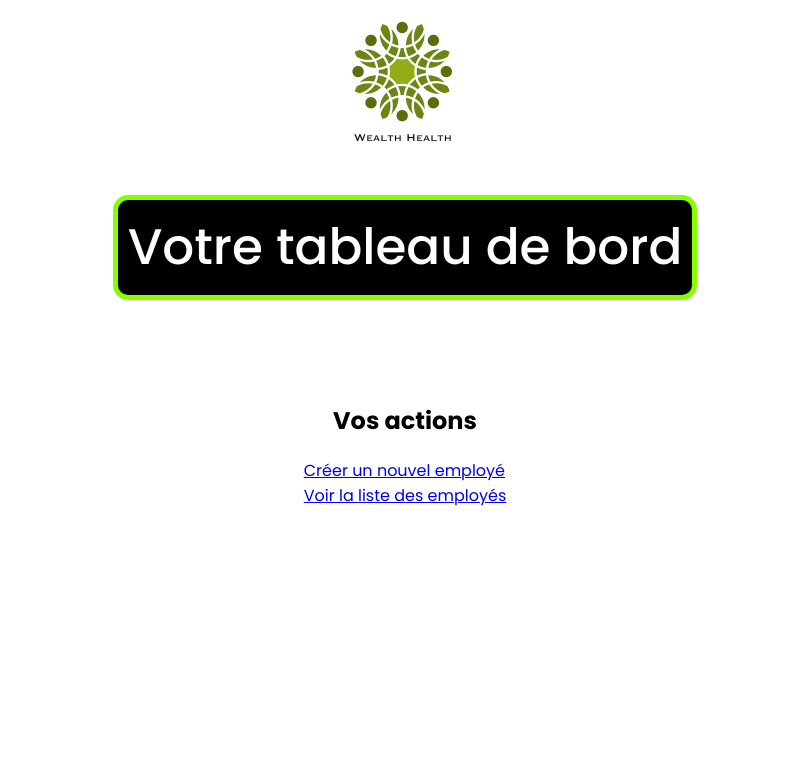
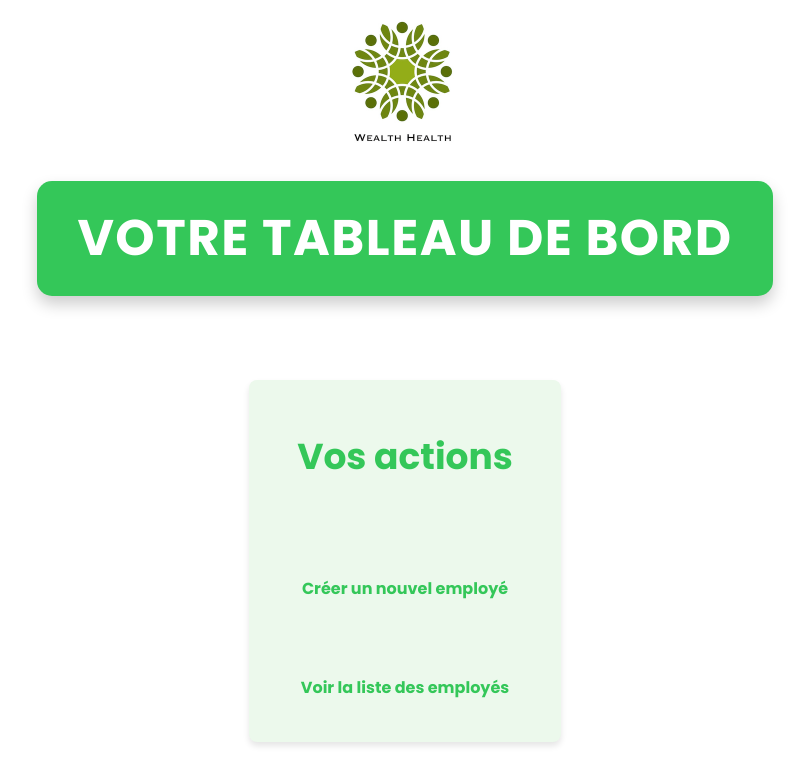
Before and after one commit to VicoD3X/Final_RP14, a React (Vite) app: page /dashboard in a window 1280 px wide. Shown: the top 784 px of the page, without its empty margins (235-1044 px from the left). Built offline with nearby package versions, Linux system fonts and the light colour scheme.

Commit message:
CSS - style V2
- refont integrale du css concernant le formulaire & la page dashboard en suivant les couleurs du logo
- mise en place de transition-group via NPM
- correctif des classes et des select pour suivre les modifs css

```diff
--- a/package.json
+++ b/package.json
@@ -16,7 +16,8 @@
     "react-data-table-component": "^7.6.2",
     "react-dom": "^18.2.0",
     "react-redux": "^9.1.1",
-    "react-router-dom": "^6.22.3"
+    "react-router-dom": "^6.22.3",
+    "react-transition-group": "^4.4.5"
   },
   "devDependencies": {
     "@types/react": "^18.2.66",
--- a/src/App.css
+++ b/src/App.css
@@ -6,23 +6,164 @@ body {
     background-color: rgba(255, 255, 255, 0.594);
 }
 
+/* DASHBOARD CSS PAGE  */
+
 .DashH1 {
     font-size: 50px;
-    font-weight: 500;
-    color: rgb(255, 255, 255);
-    border: 5px solid rgb(132, 255, 0);
-    background-color: rgb(0, 0, 0);
+    font-weight: bold;
+    color: #FFFFFF;
+    background-color: #34C759;
+    border: none;
     border-radius: 15px;
-    padding: 10px;
+    padding: 20px 40px;
     display: inline-block;
+    box-shadow: 0 8px 16px rgba(0, 0, 0, 0.2);
+    text-align: center;
+    text-transform: uppercase;
+    letter-spacing: 1.5px;
+    margin-top: 20px;
 }
+
 
 .DashAction {
     margin-top: 50px;
     display: flex;
     flex-direction: column;
     align-items: center;
+    font-size: x-large;
+    text-align: center;
+    color: #34C759;
+    /* Vert moderne pour le texte */
+    font-weight: bold;
+    padding: 20px;
+    background-color: #ECF9EC;
+    /* Arrière-plan vert clair pour un contraste doux */
+    border-radius: 8px;
+    box-shadow: 0 4px 6px rgba(0, 0, 0, 0.1);
 }
+
+.DashLinkContainer {
+    margin: 10px;
+    text-align: center;
+    margin-top: 50px;
+}
+
+.DashLink {
+    text-decoration: none;
+    color: #34C759;
+    /* Vert moderne pour les liens */
+    font-weight: bold;
+    font-size: 16px;
+    transition: color 0.3s ease, transform 0.3s ease;
+    display: inline-block;
+    padding: 10px 20px;
+    border: 2px solid transparent;
+}
+
+.DashLink:hover {
+    color: #FFFFFF;
+    background-color: #34C759;
+    border-radius: 8px;
+    transform: translateY(-2px);
+}
+
+.DashLink:focus {
+    outline: none;
+    border-color: #34C759;
+}
+
+.DashLink:active {
+    transform: translateY(1px);
+}
+
+
+
+
+
+
+/* FORMULAIRE CSS  */
+
+
+
+.FormSuperContainer {
+    display: flex;
+    flex-direction: column;
+    width: 100%;
+    align-items: center;
+    padding: 20px;
+    box-sizing: border-box;
+}
+
+.FormTitle {
+    font-size: 40px;
+    font-weight: bold;
+    color: #FFFFFF;
+    background-color: #34C759;
+    padding: 15px 30px;
+    display: block;
+    width: 100%;
+    text-align: center;
+    text-transform: uppercase;
+    letter-spacing: 1px;
+    margin-top: 10px;
+    box-shadow: 0 4px 8px rgba(0, 0, 0, 0.1);
+}
+
+.FormContainer {
+    background-color: #ECF9EC;
+    padding: 15px;
+    border-radius: 10px;
+    box-shadow: 0 2px 4px rgba(0, 0, 0, 0.1);
+    width: 100%;
+    max-width: 700px;
+    margin: 20px 0;
+}
+
+.FormLabel {
+    font-weight: bold;
+    margin-bottom: 5px;
+    color: #2C662D;
+}
+
+.FormInput,
+.FormSelect {
+    width: 100%;
+    padding: 8px;
+    border-radius: 5px;
+    border: 1px solid #34C759;
+    box-sizing: border-box;
+}
+
+.FormInput:focus,
+.FormSelect:focus {
+    outline: none;
+    border-color: #1A472A;
+}
+
+
+.FormButton {
+    background-color: #34C759;
+    color: white;
+    padding: 10px 20px;
+    font-size: 16px;
+    border: none;
+    border-radius: 5px;
+    cursor: pointer;
+    transition: background-color 0.3s;
+    width: auto;
+    align-self: center;
+    margin-top: 15px;
+}
+
+.FormButton:hover {
+    background-color: #2C662D;
+}
+
+
+
+
+
+
 
 
 .title {
--- a/src/components/EmployeeForm.jsx
+++ b/src/components/EmployeeForm.jsx
@@ -51,10 +51,12 @@ function EmployeeForm() {
 
     return (
         <>
-        <form onSubmit={handleSubmit}>
+
+            <form onSubmit={handleSubmit} className="FormContainer">
                 <div>
-                <label>Prénom:</label>
+                    <label className="FormLabel">Prénom:</label>
                     <input
+                        className="FormInput"
                         type="text"
                         name="firstName"
                         value={employee.firstName}
@@ -65,8 +67,9 @@ function EmployeeForm() {
                     />
                 </div>
                 <div>
-                <label>Nom:</label>
+                    <label className="FormLabel">Nom:</label>
                     <input
+                        className="FormInput"
                         type="text"
                         name="lastName"
                         value={employee.lastName}
@@ -77,8 +80,9 @@ function EmployeeForm() {
                     />
                 </div>
                 <div>
-                <label>Date de naissance:</label>
+                    <label className="FormLabel">Date de naissance:</label>
                     <input
+                        className="FormInput"
                         type="date"
                         name="birthDate"
                         value={employee.birthDate}
@@ -87,8 +91,9 @@ function EmployeeForm() {
                     />
                 </div>
                 <div>
-                <label>Date de début:</label>
+                    <label className="FormLabel">Date de début:</label>
                     <input
+                        className="FormInput"
                         type="date"
                         name="startDate"
                         value={employee.startDate}
@@ -97,8 +102,9 @@ function EmployeeForm() {
                     />
                 </div>
                 <div>
-                <label>Rue:</label>
+                    <label className="FormLabel">Rue:</label>
                     <input
+                        className="FormInput"
                         type="text"
                         name="street"
                         value={employee.street}
@@ -109,8 +115,9 @@ function EmployeeForm() {
                     />
                 </div>
                 <div>
-                <label>Ville:</label>
+                    <label className="FormLabel">Ville:</label>
                     <input
+                        className="FormInput"
                         type="text"
                         name="city"
                         value={employee.city}
@@ -121,8 +128,9 @@ function EmployeeForm() {
                     />
                 </div>
                 <div>
-                <label>État:</label>
+                    <label className="FormLabel">État:</label>
                     <input
+                        className="FormInput"
                         type="text"
                         name="state"
                         value={employee.state}
@@ -133,8 +141,9 @@ function EmployeeForm() {
                     />
                 </div>
                 <div>
-                <label>Code postal:</label>
+                    <label className="FormLabel">Code postal:</label>
                     <input
+                        className="FormInput"
                         type="text"
                         name="zipCode"
                         value={employee.zipCode}
@@ -145,12 +154,14 @@ function EmployeeForm() {
                     />
                 </div>
                 <div>
-                <label>Département:</label>
+                    <label className="FormLabel">Département:</label>
+                    <div class="FormSelectContainer">
                         <select
                             name="department"
                             value={employee.department}
                             onChange={handleChange}
                             required
+                            className="FormSelect"
                         >
                             <option value="">Sélectionner</option>
                             <option value="Marketing">Marketing</option>
@@ -159,7 +170,8 @@ function EmployeeForm() {
                             <option value="RH">RH</option>
                         </select>
                     </div>
-            <button type="submit">Enregistrer</button>
+                </div>
+                <button type="submit" className="FormButton">Enregistrer</button>
             </form>
             <Popup
                 isOpen={showPopup}
--- a/src/pages/Dashboard.jsx
+++ b/src/pages/Dashboard.jsx
@@ -7,18 +7,18 @@ function Dashboard() {
   return (
     <div className="container">
       <div>
-      <img src={logo} alt="Logo de l'entreprise" />
+        <img src={logo} alt="Logo de l'entreprise" />
       </div>
 
       <h1 className='DashH1'>Votre tableau de bord</h1>
       <div className='DashAction'>
         <h2>Vos actions</h2>
         <div className="actions">
-          <div>
-            <Link to="/dashboard/FormEmployee">Créer un nouvel employé</Link>
+          <div className="DashLinkContainer">
+            <Link to="/dashboard/FormEmployee" className="DashLink">Créer un nouvel employé</Link>
           </div>
-          <div>
-            <Link to="/dashboard/MyEmployee">Voir la liste des employés</Link>
+          <div className="DashLinkContainer">
+            <Link to="/dashboard/MyEmployee" className="DashLink">Voir la liste des employés</Link>
           </div>
         </div>
       </div>
--- a/src/pages/FormEmployee.jsx
+++ b/src/pages/FormEmployee.jsx
@@ -2,8 +2,13 @@ import EmployeeForm from "../components/EmployeeForm";
 
 function FormEmployee() {
     return (
-        <EmployeeForm/>
+        <>
+            <div className="FormSuperContainer">
+                <h1 className="FormTitle">NOUVEL EMPLOYÉ</h1>
+                <EmployeeForm />
+            </div>
+        </>
     );
-  }
+}
 
-  export default FormEmployee;
+export default FormEmployee;
```
Also changed, not shown: 1 other file (tests, documents, lock files or other folders). Lines whose indentation alone changed are shown as unchanged.
